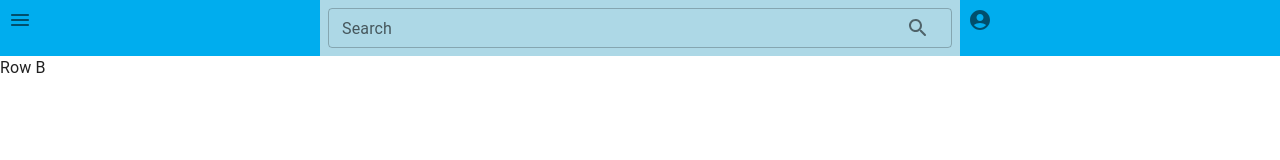
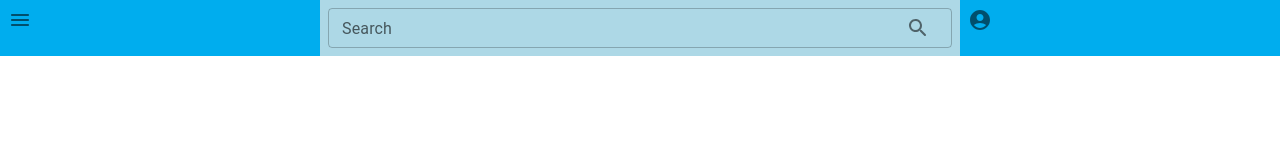
Before and after one commit to patrick-radulian/prototypes, a React (Create React App) app: page / in a window 1280 px wide. Shown: the top 160 px of the page. Built offline with nearby package versions, Linux system fonts and the light colour scheme.

Commit message:
Separate header component and remove grid

```diff
--- a/src/App.tsx
+++ b/src/App.tsx
@@ -1,29 +1,11 @@
-import { CssBaseline, Grid, IconButton, InputAdornment, TextField } from '@mui/material';
-import MenuRoundedIcon from '@mui/icons-material/MenuRounded';
-import SearchRoundedIcon from '@mui/icons-material/SearchRounded';
-import AccountCircleRoundedIcon from '@mui/icons-material/AccountCircleRounded';
+import { CssBaseline } from '@mui/material';
+import Header from 'components/header/header';
+
 
 function App() {
     return (
         <CssBaseline>
-            <Grid container>
-                <Grid container item xs={12}>
-                    <Grid container item xs={3} sx={{background: "#00ADEE"}}>
-                        <Grid item justifyContent="center" alignItems="center">
-                            <IconButton><MenuRoundedIcon/></IconButton>
-                        </Grid>
-                    </Grid>
-                    <Grid item xs={6} sx={{p: 1, background: "lightblue"}}>
-                        <TextField label="Search" size="small" InputProps={{endAdornment: (<InputAdornment position="start"><SearchRoundedIcon/></InputAdornment>)}} fullWidth/>
-                    </Grid>
-                    <Grid item xs={3} sx={{background: "#00ADEE"}}>
-                        <Grid item justifyContent="center" alignItems="center">
-                            <IconButton><AccountCircleRoundedIcon/></IconButton>
-                        </Grid>
-                    </Grid>
-                </Grid>
-                <Grid item xs={12}>Row B</Grid>
-            </Grid>
+            <Header/>
         </CssBaseline>
     );
 }
--- /dev/null
+++ b/src/components/header/header.tsx
@@ -0,0 +1,26 @@
+import { Grid, IconButton, InputAdornment, TextField } from "@mui/material";
+import MenuRoundedIcon from '@mui/icons-material/MenuRounded';
+import SearchRoundedIcon from '@mui/icons-material/SearchRounded';
+import AccountCircleRoundedIcon from '@mui/icons-material/AccountCircleRounded';
+
+function Header() {
+    return (
+        <Grid container item xs={12}>
+            <Grid container item xs={3} sx={{background: "#00ADEE"}}>
+                <Grid item justifyContent="center" alignItems="center">
+                    <IconButton><MenuRoundedIcon/></IconButton>
+                </Grid>
+            </Grid>
+            <Grid item xs={6} sx={{p: 1, background: "lightblue"}}>
+                <TextField label="Search" size="small" InputProps={{endAdornment: (<InputAdornment position="start"><SearchRoundedIcon/></InputAdornment>)}} fullWidth/>
+            </Grid>
+            <Grid item xs={3} sx={{background: "#00ADEE"}}>
+                <Grid item justifyContent="center" alignItems="center">
+                    <IconButton><AccountCircleRoundedIcon/></IconButton>
+                </Grid>
+            </Grid>
+        </Grid>
+    )
+}
+
+export default Header;
```
